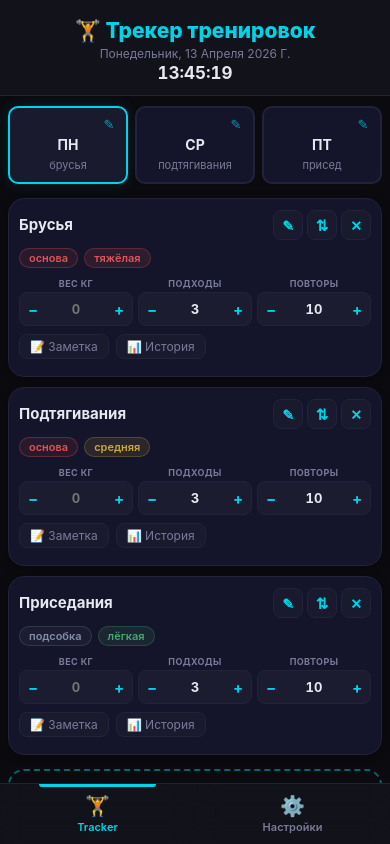
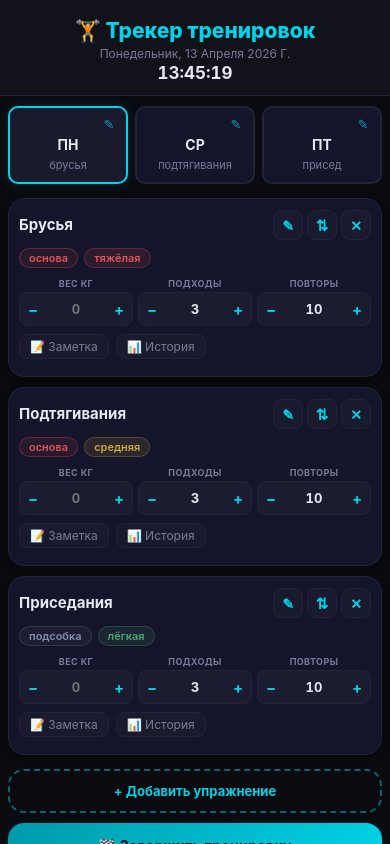
Before and after one commit to Aistben/notetracker, a React (Vite) app: page / in a window 390 px wide. Built offline with nearby package versions, Linux system fonts and the light colour scheme.

Commit message:
Уменьшил отступ после кнопки завершить

```diff
--- a/src/App.css
+++ b/src/App.css
@@ -23,7 +23,7 @@
 .header-date { font-size: 12px; color: var(--text-sec); text-transform: capitalize; }
 .header-time { font-size: 17px; font-weight: 700; color: var(--text); font-variant-numeric: tabular-nums; margin-top: 2px; }
 
-.main { flex: 1; padding: 12px 10px 90px; overflow-y: auto; }
+.main { flex: 1; padding: 12px 10px calc(14px + env(safe-area-inset-bottom, 0px)); }
 
 .add-ex-btn {
   width: 100%;
--- a/src/index.css
+++ b/src/index.css
@@ -168,7 +168,7 @@ button { cursor: pointer; border: none; background: none; }
    МОБИЛЬНАЯ АДАПТАЦИЯ
    ════════════════════════════════════════════ */
 @media (max-width: 430px) {
-  .main { padding: 10px 8px 88px; }
+  .main { padding: 10px 8px calc(54px + env(safe-area-inset-bottom, 0px)); }
   .exercise-card { padding: 11px 10px; }
   .input-stepper { height: 34px; }
   .stepper-btn { width: 26px; min-width: 20px; font-size: 15px; }
@@ -186,7 +186,7 @@ button { cursor: pointer; border: none; background: none; }
   .header { padding: 13px 10px 9px; }
   .header-title { font-size: 17px; }
   .header-time { font-size: 15px; }
-  .main { padding: 8px 6px 86px; }
+  .main { padding: 8px 6px calc(52px + env(safe-area-inset-bottom, 0px)); }
   .day-tiles { gap: 5px; }
   .day-tile { padding: 26px 4px 7px; min-height: 66px; }
   .day-tile-label { font-size: 13px; }
```
